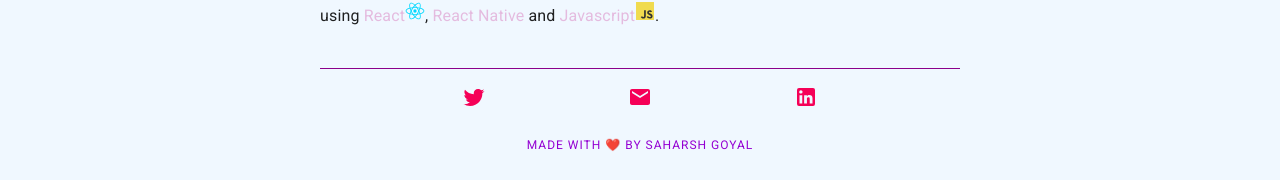
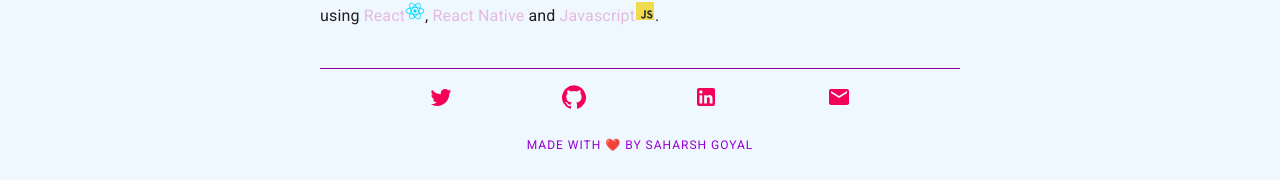
Before and after one commit to saharshg/portfolio, a React (Create React App) app: page / in a window 1280 px wide. Shown: the part 581-761 px from the top of the page. Built offline with nearby package versions, Linux system fonts and the light colour scheme; no server answers.

Commit message:
Add github link

```diff
--- a/src/components/Contact/Contact.js
+++ b/src/components/Contact/Contact.js
@@ -1,4 +1,5 @@
 import { Box, Grid, makeStyles, Typography } from '@material-ui/core';
+import GitHubIcon from '@material-ui/icons/GitHub';
 import LinkedInIcon from '@material-ui/icons/LinkedIn';
 import MailIcon from '@material-ui/icons/Mail';
 import TwitterIcon from '@material-ui/icons/Twitter';
@@ -22,7 +23,7 @@ const Contact = () => {
   const classes = useStyles();
   return (
     <Box mt={5} mb={5}>
-      <Grid container gutterBottom className={classes.links}>
+      <Grid container className={classes.links}>
         <Grid item>
           <a
             rel='noopener noreferrer'
@@ -35,13 +36,14 @@ const Contact = () => {
         </Grid>
         <Grid item>
           <a
-            href='mailto:contact@saharshgoyal.com'
+            href='https://github.com/saharshg'
             rel='noopener noreferrer'
             target='_blank'
           >
-            <MailIcon color='secondary' />
+            <GitHubIcon color='secondary' />
           </a>
         </Grid>
+
         <Grid item>
           <a
             href='https://www.linkedin.com/in/saharsh-goyal-22b1b4113/'
@@ -49,6 +51,15 @@ const Contact = () => {
             target='_blank'
           >
             <LinkedInIcon color='secondary' />
+          </a>
+        </Grid>
+        <Grid item>
+          <a
+            href='mailto:contact@saharshgoyal.com'
+            rel='noopener noreferrer'
+            target='_blank'
+          >
+            <MailIcon color='secondary' />
           </a>
         </Grid>
       </Grid>
```
